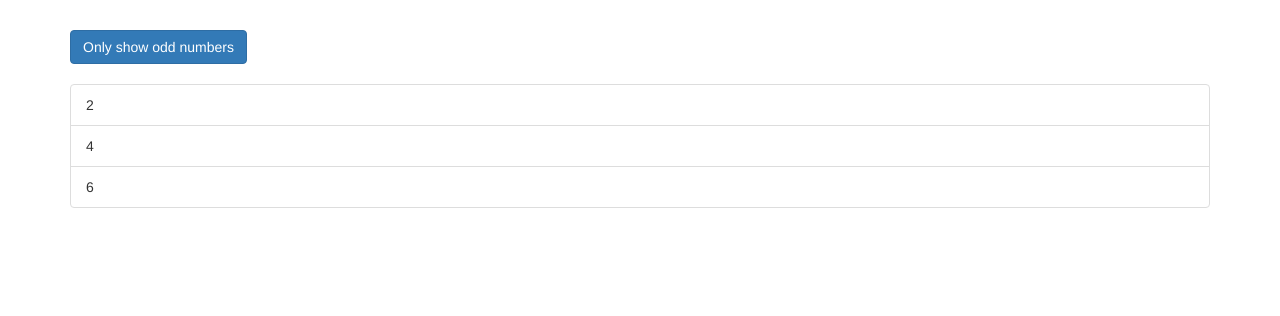
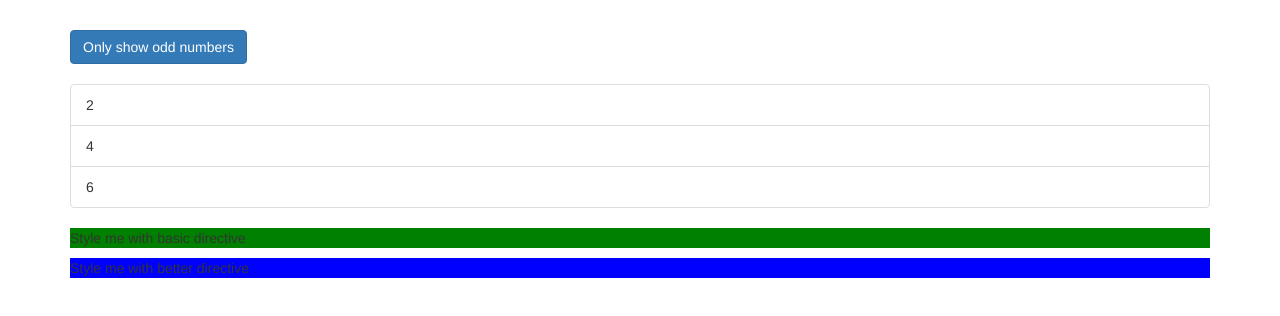
Before and after one commit to LeLionelCommenville/angular_course, an Angular app in the folder angular-course-directives/: page / in a window 1280 px wide. Shown: the top 316 px of the page. Built offline with nearby package versions, Linux system fonts and the light colour scheme.

Commit message:
test change style using directive with and without the renderer

```diff
--- a/angular-course-directives/src/app/app.component.html
+++ b/angular-course-directives/src/app/app.component.html
@@ -21,9 +21,8 @@
           </li>
         </div>
       </ul>
-      <ng-template [ngIf]="onlyOdd">
-        <p>Only odd</p>
-      </ng-template>
+      <p appBasicHighLight>Style me with basic directive</p>
+      <p appBetterHighlight>Style me with better directive</p>
     </div>
   </div>
 </div>
--- a/angular-course-directives/src/app/app.module.ts
+++ b/angular-course-directives/src/app/app.module.ts
@@ -4,10 +4,14 @@ import { FormsModule } from '@angular/forms';
 
 
 import { AppComponent } from './app.component';
+import { BasicHighLightDirective } from './basic-highlight/basic-highlight-directive';
+import { BetterHighlightDirective } from './better-highlight/better-highlight.directive';
 
 @NgModule({
   declarations: [
-    AppComponent
+    AppComponent,
+    BasicHighLightDirective,
+    BetterHighlightDirective
   ],
   imports: [
     BrowserModule,
--- /dev/null
+++ b/angular-course-directives/src/app/basic-highlight/basic-highlight-directive.ts
@@ -0,0 +1,13 @@
+import { Directive, ElementRef, OnInit } from "@angular/core";
+
+@Directive({
+  selector: '[appBasicHighLight]'
+  })
+
+export class BasicHighLightDirective implements OnInit {
+  constructor(private elementRef: ElementRef) {}
+
+  ngOnInit() {
+    this.elementRef.nativeElement.style.backgroundColor = 'green';
+  }
+}
--- /dev/null
+++ b/angular-course-directives/src/app/better-highlight/better-highlight.directive.ts
@@ -0,0 +1,13 @@
+import { Directive, ElementRef, OnInit, Renderer2 } from '@angular/core';
+
+@Directive({
+  selector: '[appBetterHighlight]'
+})
+export class BetterHighlightDirective implements OnInit {
+
+  constructor(private elRef: ElementRef ,private renderer: Renderer2) { }
+
+  ngOnInit(): void {
+    this.renderer.setStyle(this.elRef.nativeElement, 'background-color', 'blue')
+  }
+}
```
